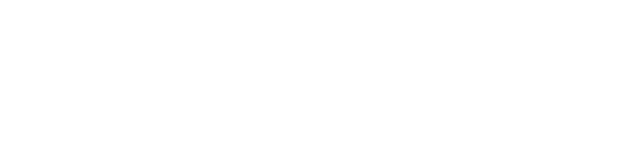
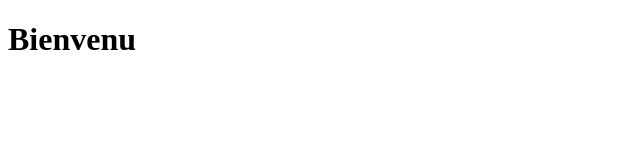
Before and after one commit to reemm123/hello-world, a plain HTML site: page index.html in a window 1280 px wide. Shown: the whole page, without its empty margins (0-640 px from the left). Drawn offline with Linux system fonts and the light colour scheme.

Commit message:
Update index.html

```diff
--- a/index.html
+++ b/index.html
@@ -4,4 +4,5 @@
   <title> Bienvenu </title>
   <link rel="stylesheet" href="style.css">
  </head>
+  <h1> Bienvenu</h1>
  <body>
```
